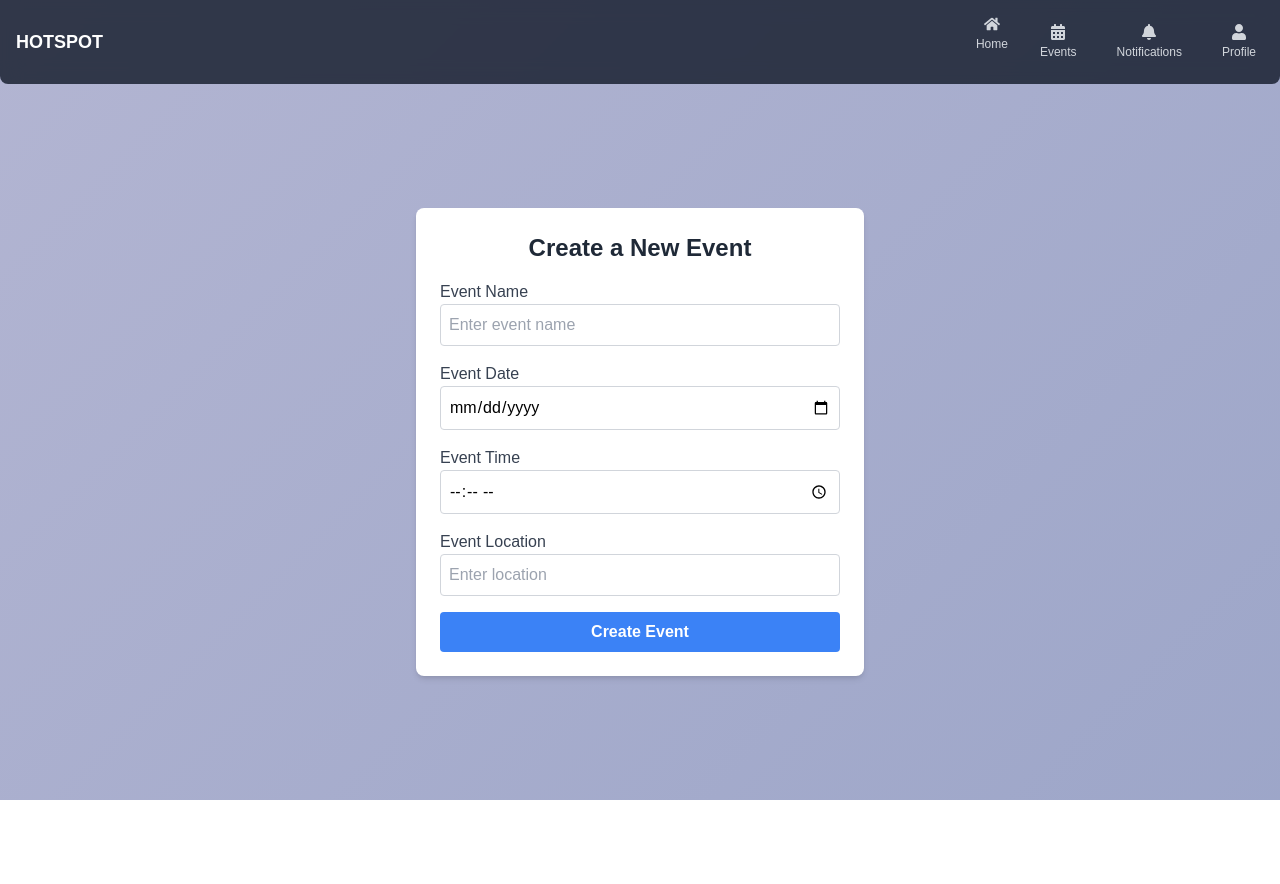
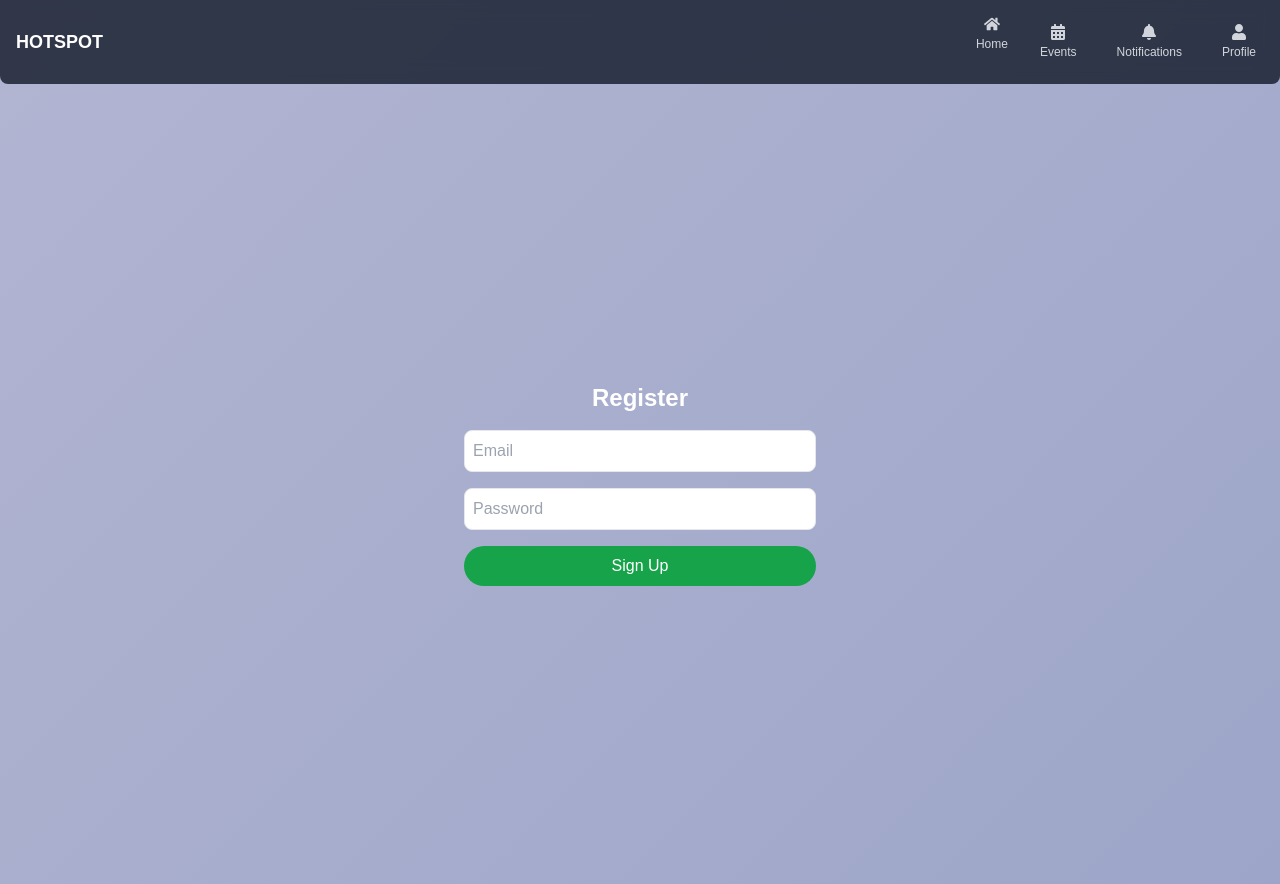
Before and after one commit to noel-chacko/renderHotSpot, a Next.js app in the folder hotspot-events-app/: page /events in a window 1280 px wide. Before the commit the page ends 800 px from the top, so only its background shows below. Built offline with nearby package versions, Linux system fonts and the light colour scheme.

Commit message:
push event info to database

```diff
--- a/hotspot-events-app/src/app/events/page.tsx
+++ b/hotspot-events-app/src/app/events/page.tsx
@@ -2,9 +2,14 @@
 
 "use client";
 import { useState } from "react";
-import { addDoc, collection } from "firebase/firestore";
-import { db } from "@/app/firebase";
 import NavBar from "@/app/NavBar";
+import { useRouter } from "next/navigation";
+import Registration from '@/app/Reg';
+
+//Firebase
+import { db } from '@/app/firebase';
+import { collection, addDoc } from "firebase/firestore";
+import EventCreationForm from "@/formComponent/page";
 
 export default function Events() {
   const [events, setEvents] = useState([]);
@@ -46,66 +51,7 @@ export default function Events() {
       <NavBar />
 
       <div className="flex flex-1 justify-center items-center">
-        <form onSubmit={handleSubmit} className="bg-white p-6 rounded-lg shadow-md w-full max-w-md space-y-4">
-          <h2 className="text-2xl font-semibold text-gray-800 text-center mb-4">Create a New Event</h2>
-
-          <div>
-            <label className="block text-gray-700">Event Name</label>
-            <input
-              type="text"
-              name="eventName"
-              value={formData.eventName}
-              onChange={handleChange}
-              required
-              className="w-full p-2 border border-gray-300 rounded text-black"
-              placeholder="Enter event name"
-            />
-          </div>
-
-          <div>
-            <label className="block text-gray-700">Event Date</label>
-            <input
-              type="date"
-              name="eventDate"
-              value={formData.eventDate}
-              onChange={handleChange}
-              required
-              className="w-full p-2 border border-gray-300 rounded text-black"
-            />
-          </div>
-
-          <div>
-            <label className="block text-gray-700">Event Time</label>
-            <input
-              type="time"
-              name="eventTime"
-              value={formData.eventTime}
-              onChange={handleChange}
-              required
-              className="w-full p-2 border border-gray-300 rounded text-black"
-            />
-          </div>
-
-          <div>
-            <label className="block text-gray-700">Event Location</label>
-            <input
-              type="text"
-              name="eventLocation"
-              value={formData.eventLocation}
-              onChange={handleChange}
-              required
-              className="w-full p-2 border border-gray-300 rounded text-black"
-              placeholder="Enter location"
-            />
-          </div>
-
-          <button
-            type="submit"
-            className="w-full bg-blue-500 text-white font-bold py-2 rounded hover:bg-blue-600 transition duration-200"
-          >
-            Create Event
-          </button>
-        </form>
+        <EventCreationForm/>
       </div>
     </div>
   );
```
